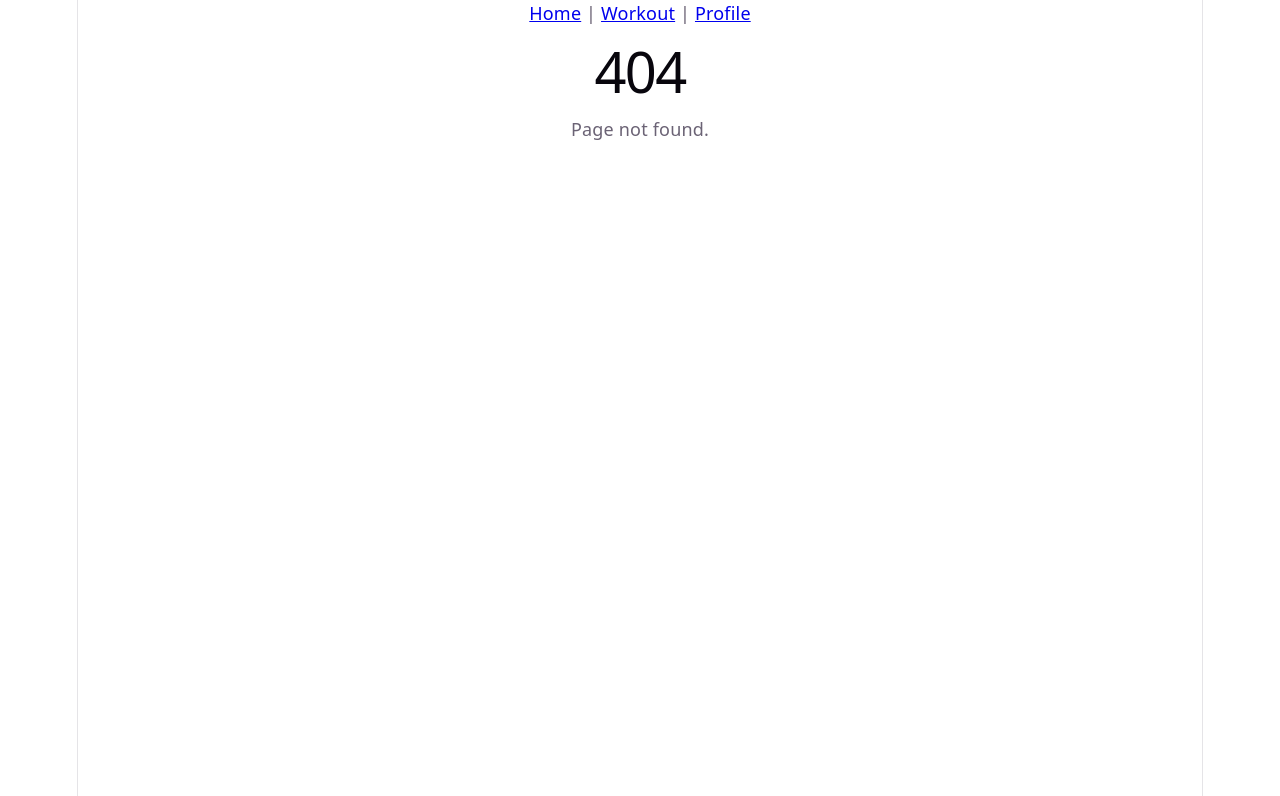
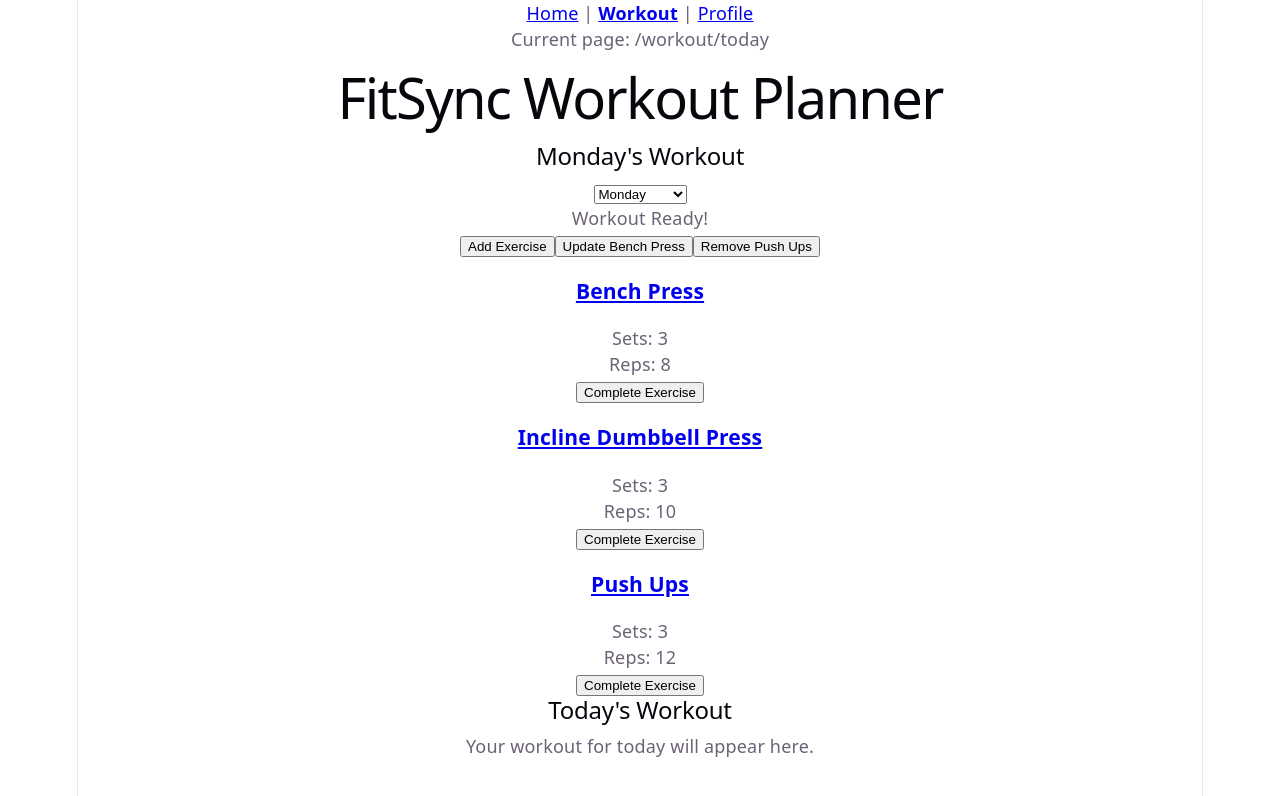
Before and after one commit to likhith992/FitSync, a React (Vite) app in the folder frontend/react-app/: page /workout/today in a window 1280 px wide. Before the commit this address had no page. Shown: the top 796 px of the page. Built offline with nearby package versions, Linux system fonts and the light colour scheme.

Commit message:
changes and added new content

```diff
--- a/frontend/react-app/src/App.jsx
+++ b/frontend/react-app/src/App.jsx
@@ -1,4 +1,4 @@
-import { Routes, Route, Link } from "react-router-dom";
+import { Routes, Route, Link, NavLink, useLocation  } from "react-router-dom";
 import { ProfileProvider } from "./ProfileContext";
 
 import Home from "./pages/Home";
@@ -6,33 +6,52 @@ import Workout from "./pages/Workout";
 import Profile from "./pages/Profile";
 import Exercise from "./pages/Exercise";
 import NotFound from "./pages/NotFound";
+import TodayWorkout from "./pages/TodayWorkout";
 
 function App() {
+    const location = useLocation();
     return (
         <ProfileProvider>
 
             <nav>
-                <Link to="/">Home</Link>
+    <NavLink to="/">Home</NavLink>
     {" | "}
-                <Link to="/workout">Workout</Link>
+
+    <NavLink
+        to="/workout"
+        className={({ isActive }) =>
+            isActive ? "active" : ""
+        }
+    >
+        Workout
+    </NavLink>
+
     {" | "}
-                <Link to="/profile">Profile</Link>
+    <NavLink to="/profile">Profile</NavLink>
+
+    <p>Current page: {location.pathname}</p>
 </nav>
 
            <Routes>
 
     <Route path="/" element={<Home />} />
 
-                <Route path="/workout" element={<Workout />} />
+    <Route path="/workout" element={<Workout />}>
+
+        <Route path="today" element={<TodayWorkout />} />
+
+    </Route>
 
     <Route path="/profile" element={<Profile />} />
 
-                <Route path="/exercise/:exerciseName" element={<Exercise />} />
+    <Route
+    path="/exercise/:exerciseId/:exerciseName"
+    element={<Exercise />}
+/>
 
     <Route path="*" element={<NotFound />} />
 
 </Routes>
-
         </ProfileProvider>
     );
 }
--- a/frontend/react-app/src/index.css
+++ b/frontend/react-app/src/index.css
@@ -109,3 +109,7 @@ code {
   padding: 4px 8px;
   background: var(--code-bg);
 }
+
+.active {
+    font-weight: bold;
+}
--- a/frontend/react-app/src/pages/Exercise.jsx
+++ b/frontend/react-app/src/pages/Exercise.jsx
@@ -2,12 +2,13 @@ import { useParams } from "react-router-dom";
 
 function Exercise() {
 
-    const { exerciseName } = useParams();
+    const { exerciseId, exerciseName } = useParams();
 
     return (
         <div>
             <h1>Exercise Details</h1>
 
+            <p>Exercise ID: {exerciseId}</p>
             <p>Exercise: {exerciseName}</p>
         </div>
     );
--- /dev/null
+++ b/frontend/react-app/src/pages/TodayWorkout.jsx
@@ -0,0 +1,10 @@
+function TodayWorkout() {
+    return (
+        <div>
+            <h2>Today's Workout</h2>
+            <p>Your workout for today will appear here.</p>
+        </div>
+    );
+}
+
+export default TodayWorkout;
--- a/frontend/react-app/src/pages/Workout.jsx
+++ b/frontend/react-app/src/pages/Workout.jsx
@@ -1,3 +1,4 @@
+import { Outlet } from "react-router-dom";
 import { useState } from "react";
 import ExerciseCard from "../ExerciseCard";
 
@@ -96,6 +97,9 @@ function Workout() {
                     onComplete={completeExercise}
                 />
             ))}
+
+            <Outlet />
+
         </div>
     );
 }
```
Lines whose indentation alone changed are shown as unchanged.
